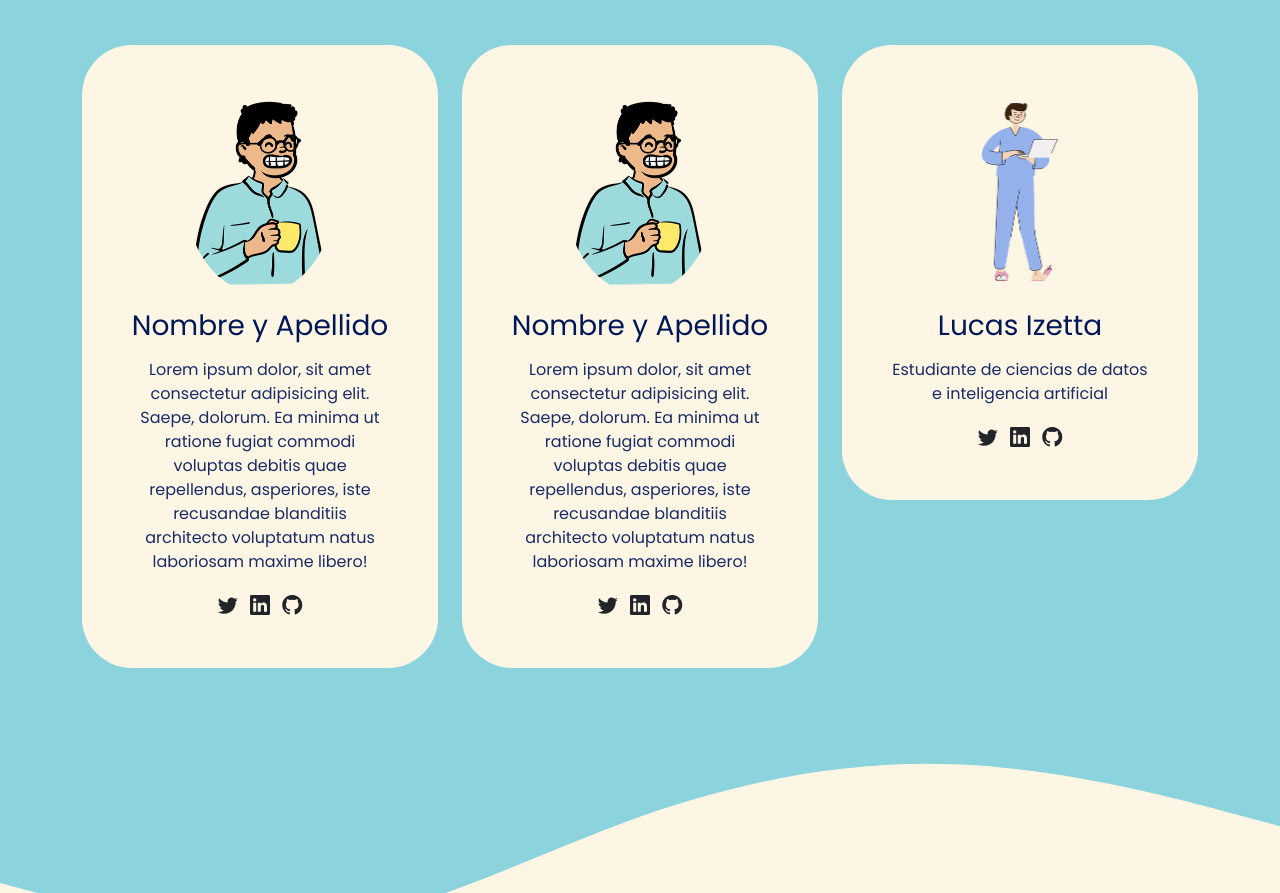
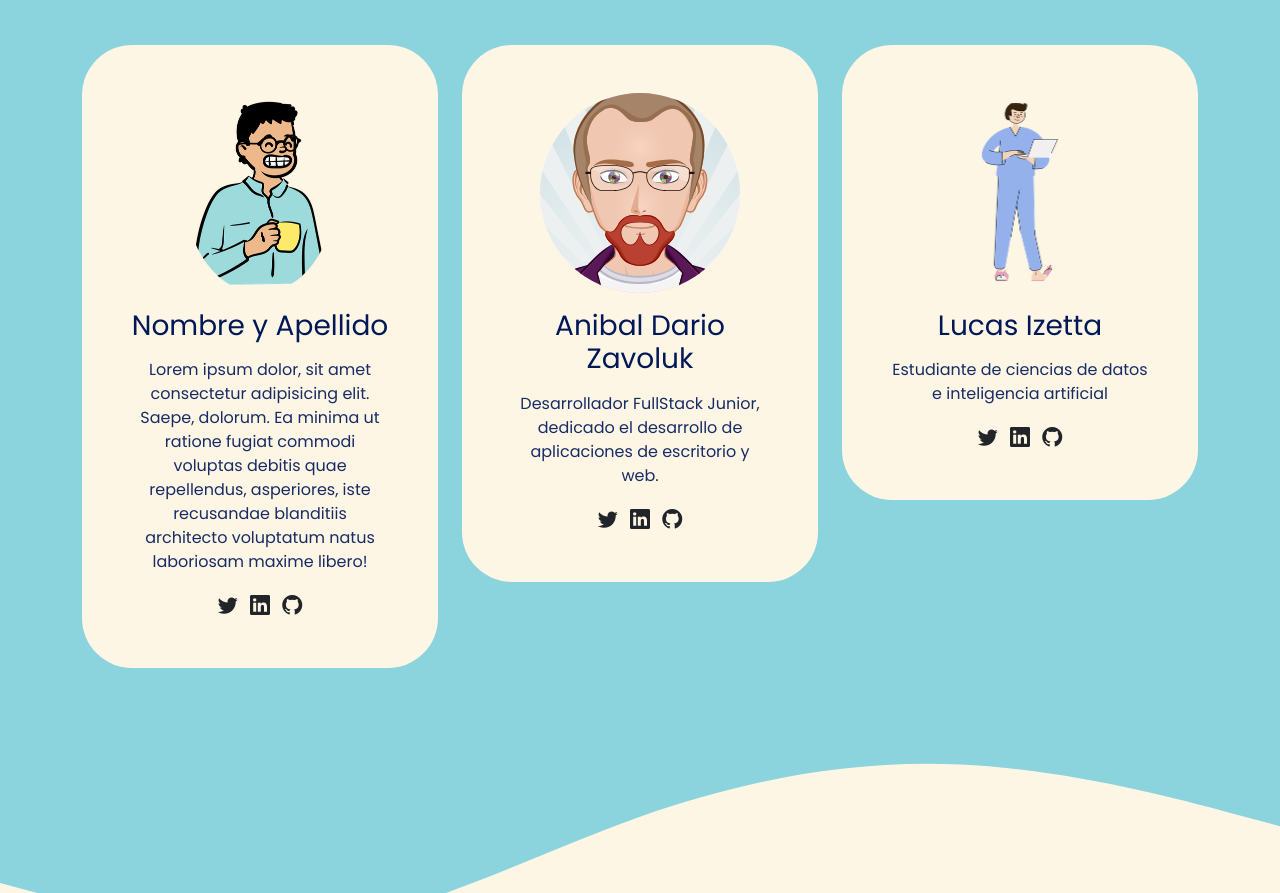
Before and after one commit to LucasIzetta/devtech-podcast-web, a plain HTML site: page index.html in a window 1280 px wide. Shown: the part 1190-2083 px from the top of the page. Drawn offline with nearby package versions, Linux system fonts and the light colour scheme.

Commit message:
Agregado Tarjeta 2 Dario Zavoluk

```diff
--- a/index.html
+++ b/index.html
@@ -181,28 +181,12 @@
             <div class="col-md-6 col-lg-4 mb-3">
               <div class="card">
                 <div class="card-body text-center p-5">
-                  <img
-                    src="./assets/avatar.png"
-                    alt="avatar"
-                    class="img img-fluid rounded-circle mb-3"
-                  />
-                  <h3 class="title card-title mb-3">Nombre y Apellido</h3>
-                  <p>
-                    Lorem ipsum dolor, sit amet consectetur adipisicing elit.
-                    Saepe, dolorum. Ea minima ut ratione fugiat commodi voluptas
-                    debitis quae repellendus, asperiores, iste recusandae
-                    blanditiis architecto voluptatum natus laboriosam maxime
-                    libero!
-                  </p>
-                  <a href="#"
-                    ><i class="bi bi-twitter text-dark mx-1 lead"></i
-                  ></a>
-                  <a href="#"
-                    ><i class="bi bi-linkedin text-dark mx-1 lead"></i
-                  ></a>
-                  <a href="#"
-                    ><i class="bi bi-github text-dark mx-1 lead"></i
-                  ></a>
+                  <img src="./assets/AvatarDario.svg" alt="avatar" class="img img-fluid rounded-circle mb-3">
+                  <h3 class="title card-title mb-3">Anibal Dario Zavoluk</h3>
+                  <p>Desarrollador FullStack Junior, dedicado el desarrollo de aplicaciones de escritorio y web.</p>
+                  <a href="#"><i class="bi bi-twitter text-dark mx-1 lead"></i></a>
+                  <a href="https://www.linkedin.com/in/dario-pag-web-1036b637/"><i class="bi bi-linkedin text-dark mx-1 lead"></i></a>
+                  <a href="https://github.com/zavolukadg/devtech-podcast-web"><i class="bi bi-github text-dark mx-1 lead"></i></a>
                 </div>
               </div>
             </div>
```
Also changed, not shown: assets/AvatarDario.svg (added).
